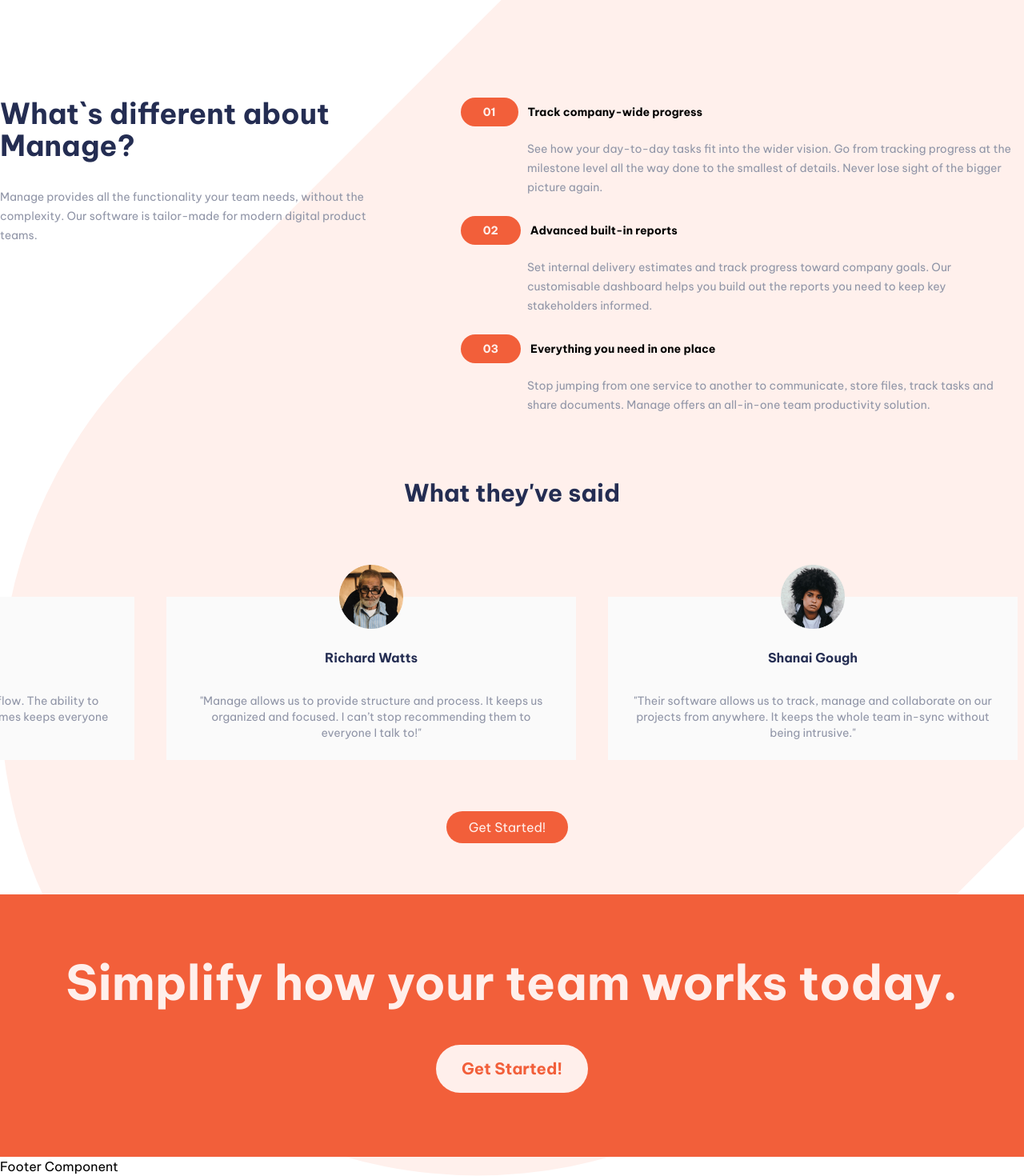
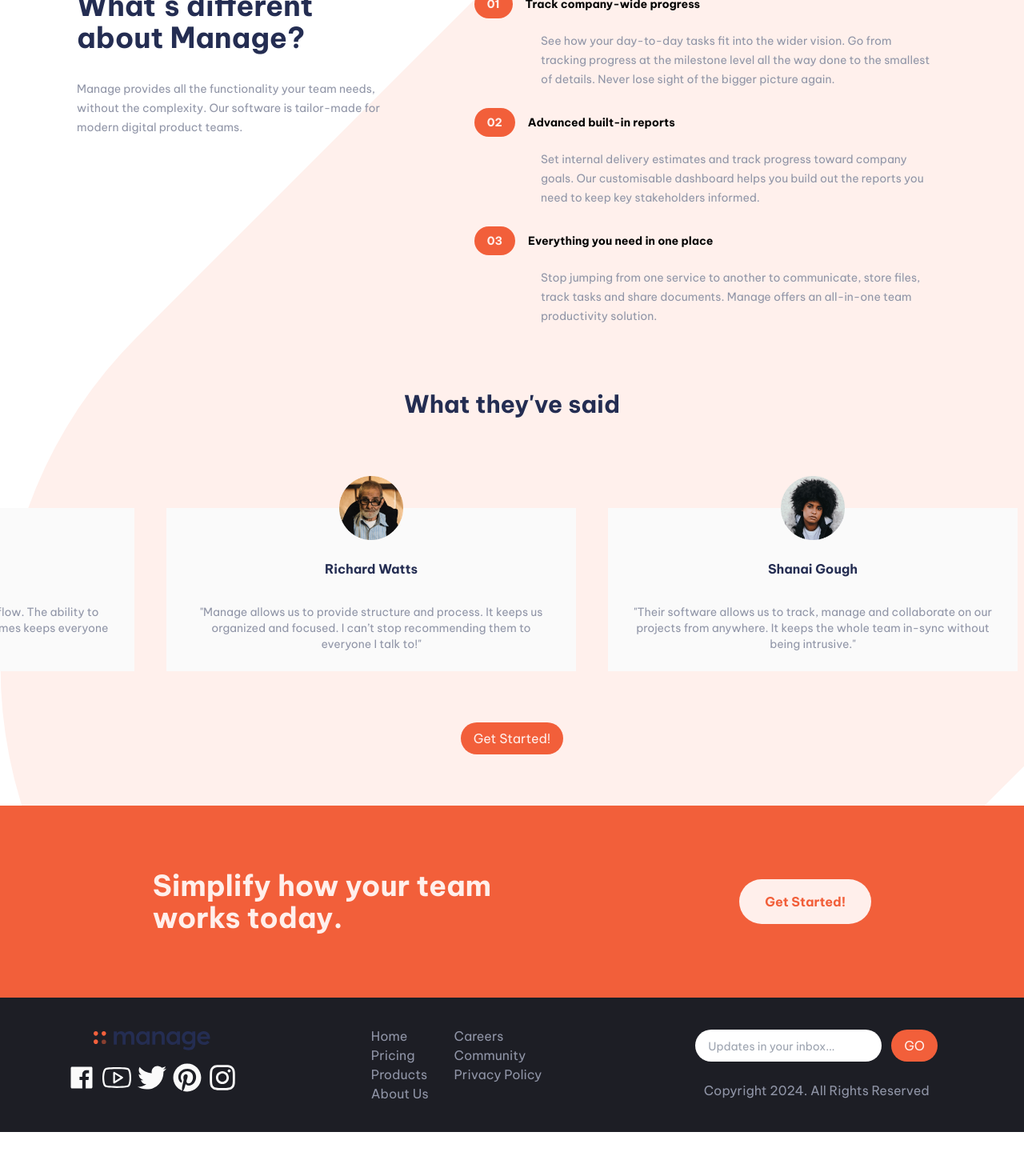
Before and after one commit to Dfcuevas/manage-landing-page, a React (Vite) app: page / in a window 1280 px wide. Shown: the part 757-2227 px from the top of the page at 80% size. After the commit the page ends 2172 px from the top, so only its background shows below. Built offline with nearby package versions, Linux system fonts and the light colour scheme.

Commit message:
terminando el proyecto - corrigiendo detalles del mismo

```diff
--- a/package.json
+++ b/package.json
@@ -11,7 +11,8 @@
   },
   "dependencies": {
     "react": "^18.2.0",
-    "react-dom": "^18.2.0"
+    "react-dom": "^18.2.0",
+    "react-icons": "^5.0.1"
   },
   "devDependencies": {
     "@types/react": "^18.2.55",
--- a/src/components/About/index.jsx
+++ b/src/components/About/index.jsx
@@ -2,7 +2,7 @@
 
 const About = () => {
   return (
-    <section className="lg:flex lg:gap-20">
+    <section className="lg:flex lg:gap-20 px-2 lg:px-24">
       <div className="text-center px-6 mb-10 lg:px-0">
         <h2 className="text-darkBlue text-4xl lg:text-4xl font-bold leading-[3rem] mb-8 lg:text-left">
           What`s different about Manage?
@@ -16,7 +16,7 @@
       <div className="px-3">
         <div className="mb-6">
           <h3 className="text-sm font-bold mb-4 bg-veryPaleRed lg:bg-transparent">
-            <ButtonStarted text="01" />
+            <ButtonStarted text="01" aboutSection={true} />
             Track company-wide progress
           </h3>
           <p className="text-darkGrayishBlue leading-7  lg:text-sm lg:leading-6 text-sm lg:ml-[5.2rem]">
@@ -27,7 +27,7 @@
         </div>
         <div className="mb-6">
           <h3 className="text-sm font-bold mb-4 bg-veryPaleRed lg:bg-transparent">
-            <ButtonStarted text="02" />
+            <ButtonStarted text="02" aboutSection={true} />
             Advanced built-in reports
           </h3>
           <p className="text-darkGrayishBlue leading-7  lg:text-sm lg:leading-6 text-sm lg:ml-[5.2rem]">
@@ -38,7 +38,7 @@
         </div>
         <div className="mb-6">
           <h3 className="text-sm font-bold mb-4 bg-veryPaleRed lg:bg-transparent">
-            <ButtonStarted text="03" />
+            <ButtonStarted text="03" aboutSection={true} />
             Everything you need in one place
           </h3>
           <p className="text-darkGrayishBlue leading-7  lg:text-sm lg:leading-6 text-sm lg:ml-[5.2rem]">
--- a/src/components/ButtonStarted/index.jsx
+++ b/src/components/ButtonStarted/index.jsx
@@ -1,12 +1,12 @@
 // eslint-disable-next-line react/prop-types
-const ButtonStarted = ({ text, bgChange = false }) => {
+const ButtonStarted = ({ text, bgChange = false, aboutSection = false }) => {
   return (
     <button
       className={`${
         bgChange
-          ? "bg-veryPaleRed text-brightRed font-bold px-8 py-4 text-xl hover:shadow-lg"
-          : "bg-brightRed text-veryPaleRed hover:bg-brightRed/60 hover:shadow-lg mr-3"
-      } px-7 py-2 rounded-full  `}
+          ? "bg-veryPaleRed text-brightRed font-bold px-8 py-4 text-xl hover:shadow-lg lg:text-base rounded-full "
+          : "bg-brightRed text-veryPaleRed hover:bg-brightRed/60 hover:shadow-lg  px-4 py-2 rounded-full"
+      } ${aboutSection && "mr-4"}  `}
     >
       {text || "Get Started!"}
     </button>
--- a/src/components/Footer/index.jsx
+++ b/src/components/Footer/index.jsx
@@ -1,5 +1,57 @@
+import Logo from "/logo.svg";
+import { RiFacebookBoxFill } from "react-icons/ri";
+import { SlSocialYoutube } from "react-icons/sl";
+import { FaTwitter } from "react-icons/fa";
+import { FaPinterest } from "react-icons/fa";
+import { FaInstagram } from "react-icons/fa";
+import { ButtonStarted } from "../ButtonStarted";
+
 const Footer = () => {
-  return <footer>Footer Component</footer>;
+  return (
+    <footer className="bg-veryDarkBlue flex flex-col lg:flex-row lg:justify-around lg:items-center">
+      <div className="py-16 px-6 text-center lg:order-3 lg:py-10">
+        <input
+          type="text"
+          placeholder="Updates in your inbox..."
+          className="rounded-full py-2 px-4 mr-3 placeholder:text-sm outline-none"
+        />
+        <ButtonStarted text="GO" />
+        <p className="hidden lg:block text-darkGrayishBlue mt-6">
+          Copyright 2024. All Rights Reserved
+        </p>
+      </div>
+      <div className="flex justify-evenly text-darkGrayishBlue mb-12 lg:order-2  gap-8 lg:m-0">
+        <ul>
+          <li className="cursor-pointer hover:text-veryLightGray">Home</li>
+          <li className="cursor-pointer hover:text-veryLightGray">Pricing</li>
+          <li className="cursor-pointer hover:text-veryLightGray">Products</li>
+          <li className="cursor-pointer hover:text-veryLightGray">About Us</li>
+        </ul>
+        <ul>
+          <li className="cursor-pointer hover:text-veryLightGray">Careers</li>
+          <li className="cursor-pointer hover:text-veryLightGray">Community</li>
+          <li className="cursor-pointer hover:text-veryLightGray">
+            Privacy Policy
+          </li>
+        </ul>
+      </div>
+      <div className="lg:order-1 lg:flex lg:flex-col-reverse ">
+        <div className="flex justify-evenly text-veryLightGray text-4xl mb-12 lg:mb-2 lg:gap-2">
+          <RiFacebookBoxFill />
+          <SlSocialYoutube />
+          <FaTwitter />
+          <FaPinterest />
+          <FaInstagram />
+        </div>
+        <div className="flex justify-center mb-12 lg:mb-4">
+          <img src={Logo} />
+        </div>
+      </div>
+      <p className="text-center text-darkGrayishBlue pb-12 lg:order-4 lg:hidden">
+        Copyright 2024. All Rights Reserved
+      </p>
+    </footer>
+  );
 };
 
 export { Footer };
--- a/src/components/Header/index.jsx
+++ b/src/components/Header/index.jsx
@@ -17,12 +17,12 @@
   };
 
   return (
-    <header className="flex justify-between items-center py-12 px-6 md:px-0 ">
+    <header className="flex justify-between items-center py-12 px-6 md:px-12 lg:px-24">
       <div>
         <img src={Logo} alt={"Logo manage"} />
       </div>
       <div
-        className="cursor-pointer absolute right-6 sm:hidden z-10"
+        className="cursor-pointer fixed right-6 sm:hidden z-10"
         onClick={() => setView(!view)}
       >
         {renderView()}
--- a/src/components/Home/index.jsx
+++ b/src/components/Home/index.jsx
@@ -3,7 +3,7 @@
 
 const Home = () => {
   return (
-    <main className="px-6 text-center lg:flex lg:gap-40 lg:px-0 lg:items-center mb-32">
+    <main className="px-6 text-center lg:flex lg:gap-40 lg:px-24 lg:items-center mb-32">
       <section className="lg:order-1 lg:w-[130%] mb-6">
         <img className="w-full" src={HomeImg} alt="Imagen del home" />
       </section>
--- a/src/components/Info/index.jsx
+++ b/src/components/Info/index.jsx
@@ -2,8 +2,8 @@
 
 const Info = () => {
   return (
-    <section className="bg-brightRed text-veryPaleRed px-12 py-20  text-center">
-      <h1 className="text-6xl font-bold mb-12">
+    <section className="bg-brightRed text-veryPaleRed px-12 py-20  text-center lg:flex lg:justify-around lg:items-center">
+      <h1 className="text-6xl font-bold lg:mb-0 mb-12 lg:text-4xl lg:max-w-md lg:text-left">
         Simplify how your team works today.
       </h1>
       <ButtonStarted bgChange={true} />
```
Also changed, not shown: 1 other file (tests, documents, lock files or other folders).
